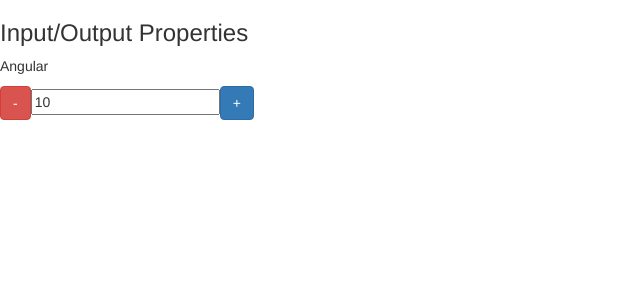
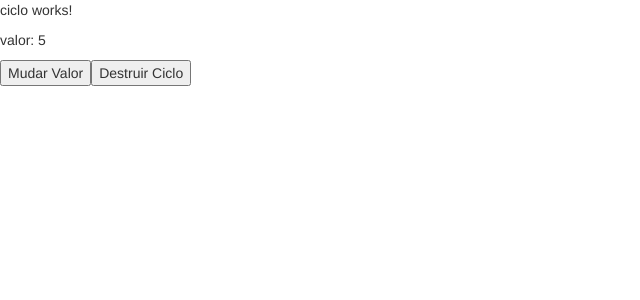
Before and after one commit to silasgon/update-angular_2, an Angular app in the folder data-binding/: page / in a window 1280 px wide. Shown: the top 300 px of the page, without its empty margins (0-640 px from the left). Built offline with nearby package versions, Linux system fonts and the light colour scheme.

Commit message:
class 15 - life-cycle of Component

```diff
--- a/data-binding/src/app/app.component.html
+++ b/data-binding/src/app/app.component.html
@@ -1 +1,5 @@
-<app-data-biding></app-data-biding>
+<app-ciclo [valorInicial]="valor" *ngIf="!deletarCiclo"></app-ciclo>
+<button (click)="mudarValor()">Mudar Valor</button>
+<button (click)="destruirCiclo()">Destruir Ciclo</button>
+
+<!-- <app-data-biding></app-data-biding> -->
--- a/data-binding/src/app/app.component.ts
+++ b/data-binding/src/app/app.component.ts
@@ -6,5 +6,15 @@
   styleUrls: ['./app.component.css']
 })
 export class AppComponent {
-  title = 'data-binding lesons';
+  valor: number = 5;
+
+  deletarCiclo: boolean = false;
+
+  mudarValor() {
+    this.valor++;
+  }
+
+  destruirCiclo(){
+    this.deletarCiclo = true;
+  }
 }
--- a/data-binding/src/app/app.module.ts
+++ b/data-binding/src/app/app.module.ts
@@ -9,6 +9,7 @@
 import { DataBidingComponent } from './data-biding/data-biding.component';
 import { InputPropertyComponent } from './input-property/input-property.component';
 import { OutputPropertyComponent } from './output-property/output-property.component';
+import { CicloComponent } from './ciclo/ciclo.component';
 
 @NgModule({
   declarations: [
@@ -16,6 +17,7 @@
     DataBidingComponent,
     InputPropertyComponent,
     OutputPropertyComponent,
+    CicloComponent,
   ],
   imports: [
     BrowserModule,
--- /dev/null
+++ b/data-binding/src/app/ciclo/ciclo.component.html
@@ -0,0 +1,2 @@
+<p>ciclo works!</p>
+<p>valor: {{ valorInicial }}</p>
--- /dev/null
+++ b/data-binding/src/app/ciclo/ciclo.component.ts
@@ -0,0 +1,68 @@
+import {
+  AfterContentChecked,
+
+  AfterViewChecked,
+  AfterViewInit,
+  Component,
+  DoCheck,
+  Input,
+  OnChanges,
+  OnDestroy,
+  OnInit,
+} from '@angular/core';
+
+@Component({
+  selector: 'app-ciclo',
+  templateUrl: './ciclo.component.html',
+  styleUrls: ['./ciclo.component.css'],
+})
+export class CicloComponent
+  implements
+    OnChanges,
+    OnInit,
+    DoCheck,
+    AfterContentChecked,
+    AfterViewInit,
+    AfterViewChecked,
+    OnDestroy
+{
+
+  @Input() valorInicial: number = 10
+
+  constructor() {
+    this.log('construtor');
+  }
+
+  ngOnChanges() {
+    this.log('ngOnChanges');
+  }
+
+  ngOnInit() {
+    this.log('ngOnInit');
+  }
+
+  ngDoCheck() {
+    this.log('ngDoCheck');
+  }
+
+  ngAterContentInit() {
+    this.log('ngAterContentInit');
+  }
+
+  ngAfterContentChecked() {
+    this.log('ngAfterContentChecked');
+  }
+  ngAfterViewInit() {
+    this.log('ngAfterViewInit');
+  }
+  ngAfterViewChecked() {
+    this.log('ngAfterViewChecked');
+  }
+  ngOnDestroy() {
+    this.log('ngOnDestroy');
+  }
+
+  private log(hook: string) {
+    console.log(hook);
+  }
+}
```
Also changed, not shown: data-binding/src/app/ciclo/ciclo.component.css (added), 1 other file (tests, documents, lock files or other folders).
